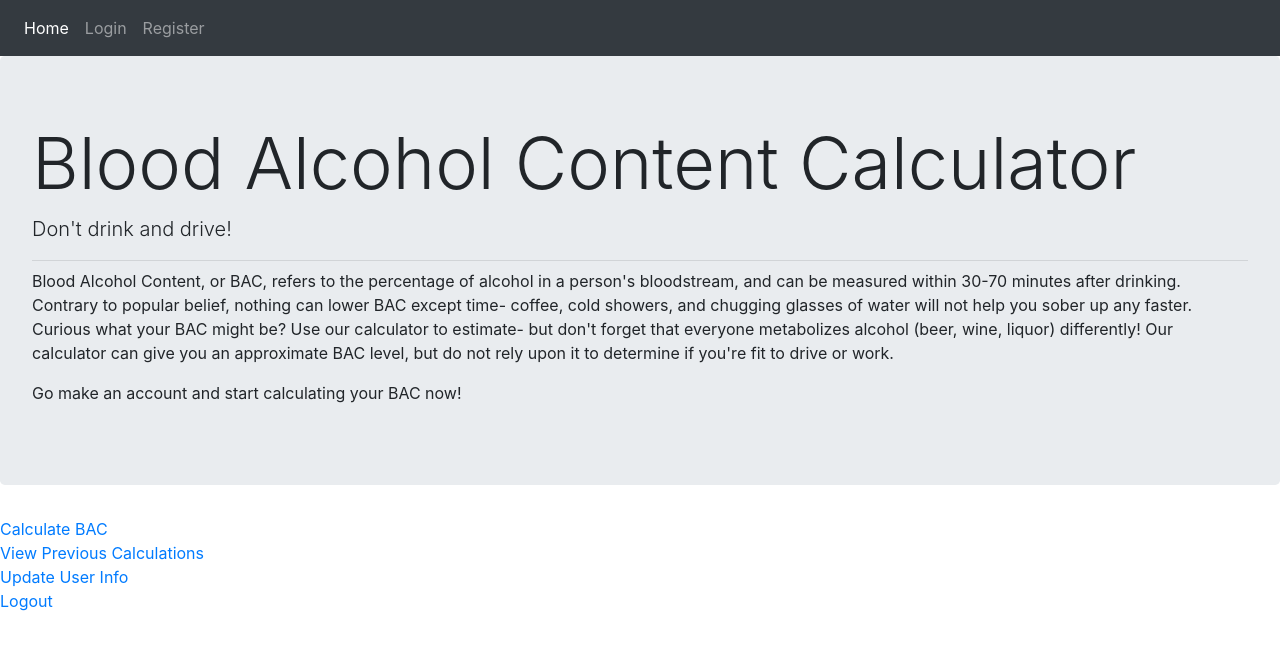
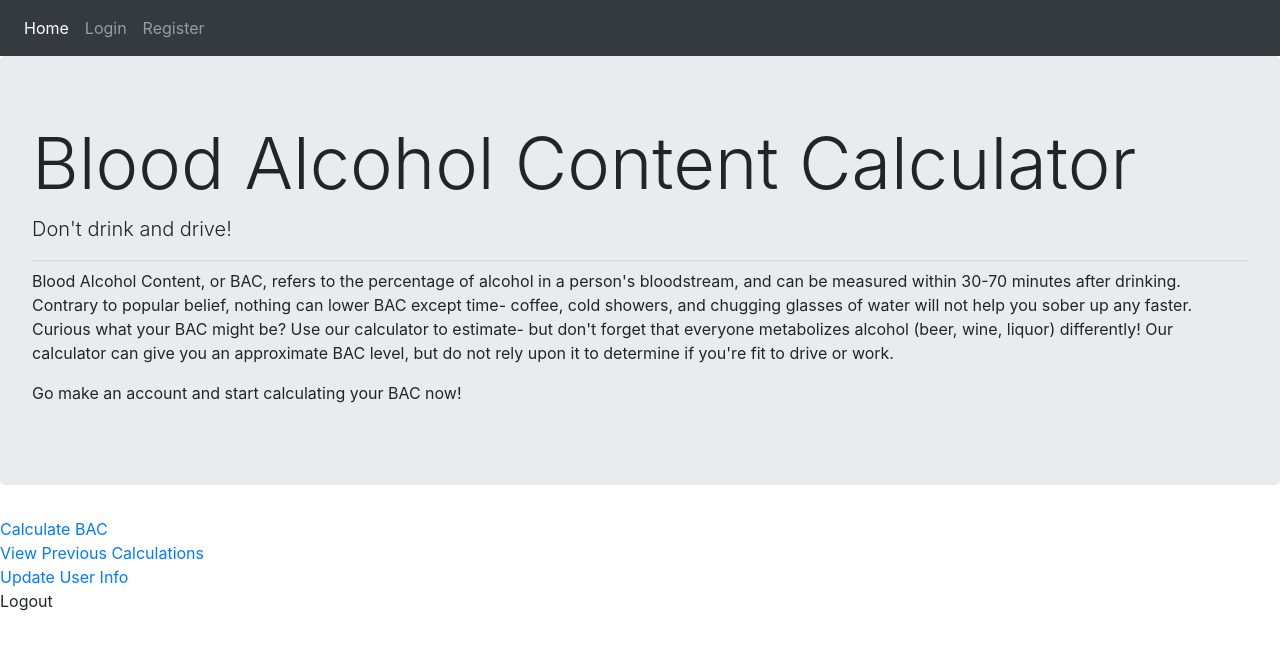
Before and after one commit to LTCHIPS/BACalculator-Angular, an Angular app: page /welcome in a window 1280 px wide. Shown: the top 650 px of the page. Built offline with nearby package versions, Linux system fonts and the light colour scheme; sample sign-in values are in the browser's storage.

Commit message:
added boot user to home page if session is undefined, logout functionality, login redirects to welcome page now

```diff
--- a/src/app/login/login.component.ts
+++ b/src/app/login/login.component.ts
@@ -33,7 +33,7 @@ export class LoginComponent implements OnInit {
       //store user object returned by controller as a string locally
       window.sessionStorage.setItem("userobj", res.toString());
 
-      //this.routerThing.navigate(["welcome"]);
+      this.routerThing.navigate(["welcome"]);
 
     });
 
--- a/src/app/user.service.ts
+++ b/src/app/user.service.ts
@@ -39,7 +39,7 @@ export class UserService {
     .set('username', username)
     .set('password', password);
 
-    let user = {"username":username, "password":password};
+    let user = { "username" : username, "password" : password};
     return this.http.post(this.serverUrl + "users/login.do", params);
   }
 
--- a/src/app/welcome/welcome.component.html
+++ b/src/app/welcome/welcome.component.html
@@ -4,4 +4,4 @@
 <br>
 <a routerLink="">Update User Info</a>
 <br>
-<a routerLink="">Logout</a>
+<a (click)="logout()">Logout</a>
--- a/src/app/welcome/welcome.component.ts
+++ b/src/app/welcome/welcome.component.ts
@@ -1,4 +1,5 @@
 import { Component, OnInit } from '@angular/core';
+import { Router } from '@angular/router';
 
 @Component({
   selector: 'app-welcome',
@@ -7,9 +8,19 @@ import { Component, OnInit } from '@angular/core';
 })
 export class WelcomeComponent implements OnInit {
 
-  constructor() { }
+  constructor(private routerThing:Router) { }
 
   ngOnInit() {
+    if (window.sessionStorage.getItem("userobj") == undefined)
+    {
+      this.routerThing.navigate(['']); //GO HOME YOU DIDN'T LOG IN
+    }
+  }
+
+  logout()
+  {
+    window.sessionStorage.clear();
+    this.routerThing.navigate(['']);
   }
 
 }
```
